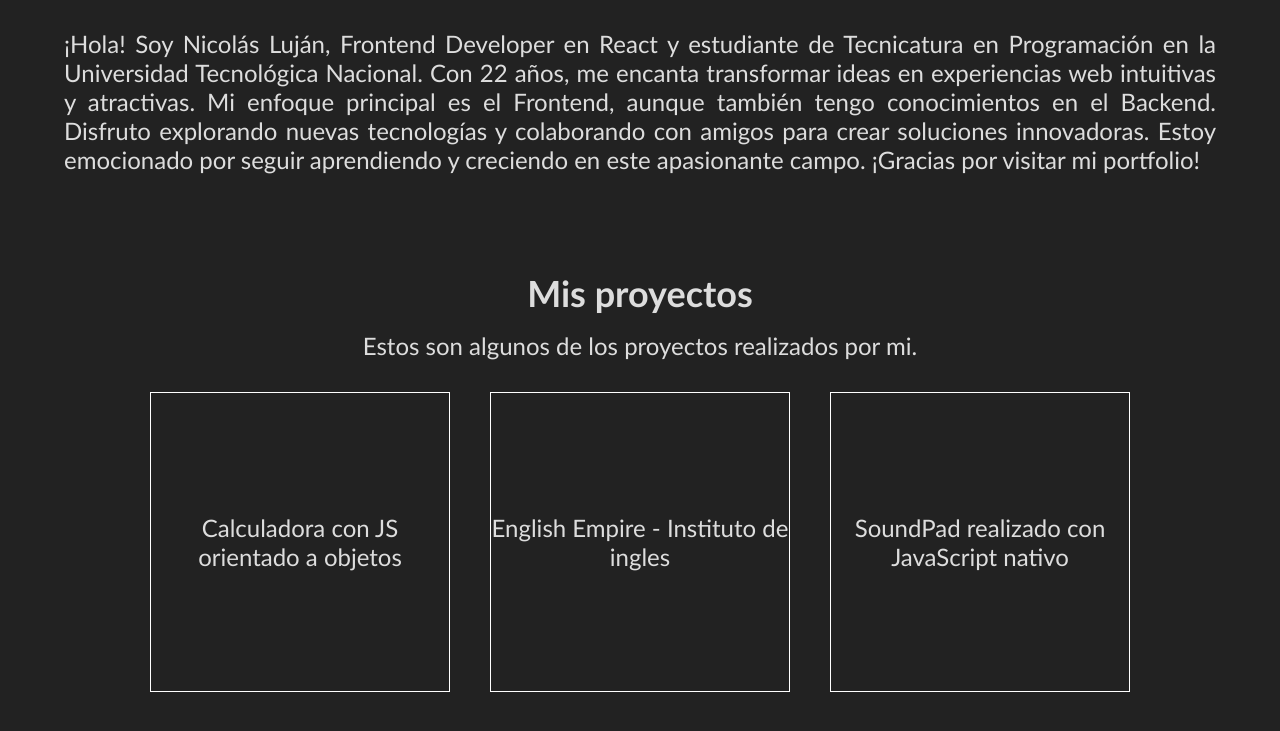
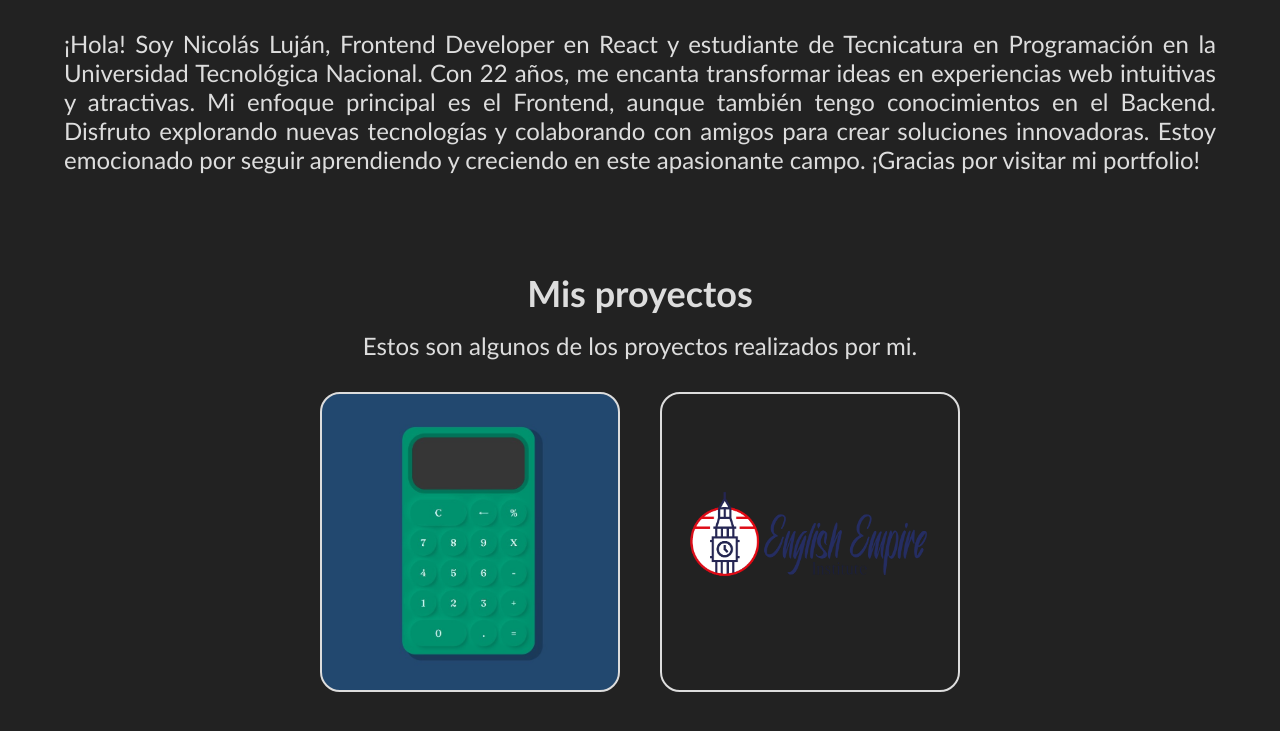
Before and after one commit to nicolujan1610/nicolujan1610.github.io, a plain HTML site: page index.html in a window 1280 px wide. Shown: the part 863-1594 px from the top of the page. Drawn offline with Linux system fonts and the light colour scheme.

Commit message:
Proyectos section finalizado

```diff
--- a/index.html
+++ b/index.html
@@ -42,14 +42,11 @@
         <p>Estos son algunos de los proyectos realizados por mi.</p>
       </div>
       <div class="grid-proyectos">
-        <a class="proyecto calculadora" href="https://nicolujan1610.github.io/proyects/calculadora/index.html">
+        <a class="proyecto calculadora" href="https://nicolujan1610.github.io/proyects/calculadora/index.html" target="_blank">
           <p>Calculadora con JS orientado a objetos</p>
         </a>
-        <a class="proyecto instituto">
+        <a class="proyecto instituto" href="https://www.englishempire.com.ar/" target="_blank">
           <p>English Empire - Instituto de ingles</p>
-        </a>
-        <a class="proyecto soundpad">
-          <p>SoundPad realizado con JavaScript nativo</p>
         </a>
       </div>
     </section>
--- a/style.css
+++ b/style.css
@@ -151,7 +151,7 @@ a:hover{
 
 .grid-proyectos{
   display: grid;
-  grid-template-columns: 1fr 1fr 1fr;
+  grid-template-columns: 1fr 1fr;
   grid-template-rows: 1fr;
   width: auto;
   height: 300px;
@@ -164,6 +164,42 @@ a:hover{
   align-items: center;
   text-align: center;
   width: 300px;
-  border: 1px solid white;
+  border: 2px solid var(--text-color);
+  border-radius: 20px;
   cursor: pointer;
 }
+
+.proyecto p{
+  opacity: 0;
+  background-color: #222;
+  border-radius: 20px;
+  width: 100%;
+  height: 100%;
+  display: flex;
+  justify-content: center;
+  align-items: center;
+}
+
+.proyecto p:hover{
+  opacity: 90%;
+  transition: .5s;
+}
+
+
+.calculadora, .instituto{
+  object-fit: cover;
+  background-position: center;
+  background-repeat: no-repeat;
+  background-size: cover;
+}
+
+
+.calculadora{
+  background-image: url('./src/calculadora.jpeg');
+}
+
+.instituto{
+  background-size: 90%;
+  background-position: center;
+  background-image: url('./src/instituto.png');
+}
```
Also changed, not shown: src/calculadora.jpeg (added), src/instituto.png (added).
